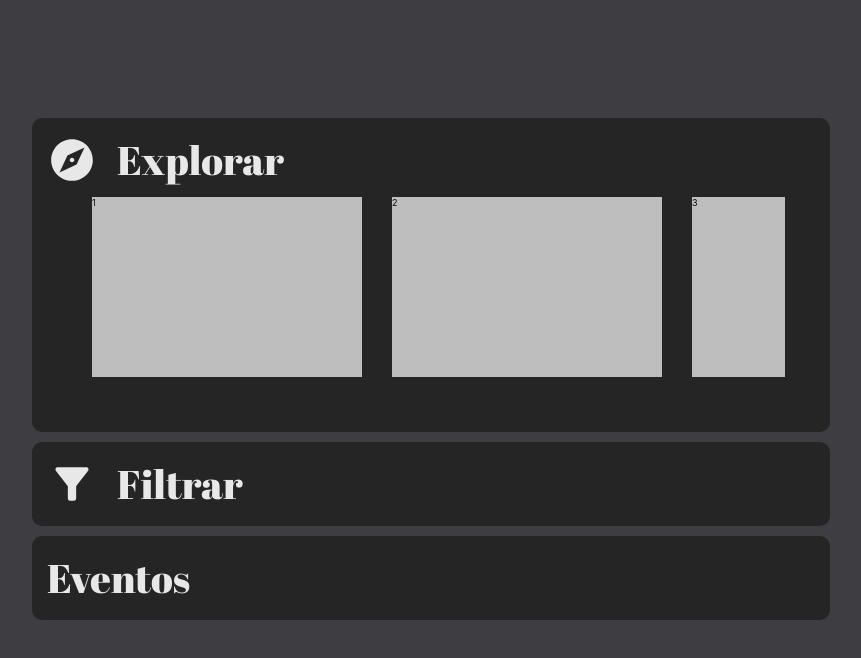
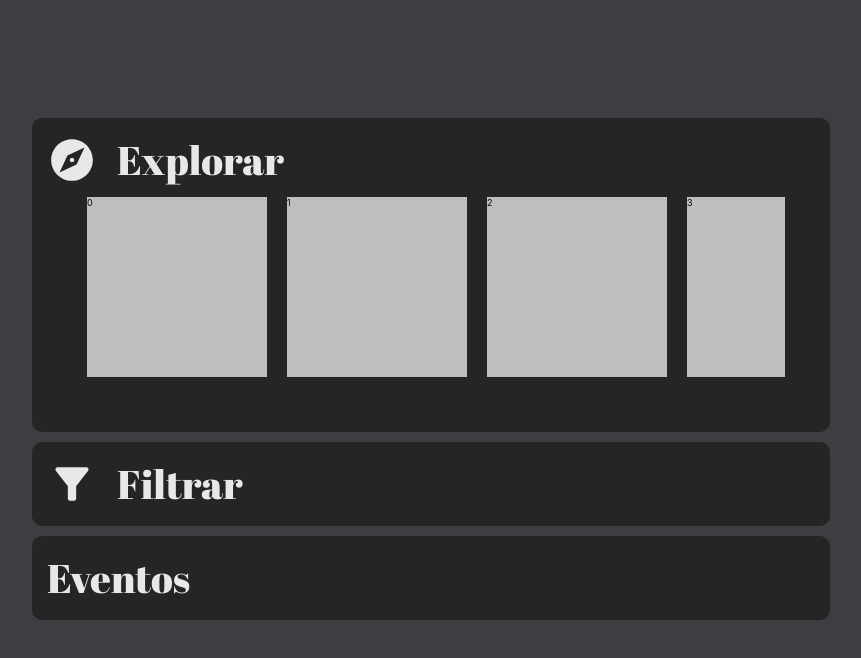
Before and after one commit to lucasouzamil/agitae-frontend, a React (Create React App) app in the folder agitae-app/: page / in a window 1280 px wide. Shown: the top 658 px of the page, without its empty margins (209-1070 px from the left). Built offline with nearby package versions, Linux system fonts and the light colour scheme.

Commit message:
estilizando item no scroll quando clica

```diff
--- a/agitae-app/src/components/main/components/scrollrow/index.js
+++ b/agitae-app/src/components/main/components/scrollrow/index.js
@@ -5,7 +5,6 @@ import KeyboardArrowRightIcon from '@mui/icons-material/KeyboardArrowRight';
 
 export default function ScrollRow(props) {
     const [scrollX, setScrollX] = useState(0);
-
     const [widthItem, setItemWidth] = useState(null);
     const [nItens, setNItens] = useState(null);
     const [widthScrollViewArea, setWidthScrollViewArea] = useState(null);
@@ -18,7 +17,7 @@ export default function ScrollRow(props) {
     }, []);
 
     const calcSizeItemList = () => {
-        const item = document.getElementById("teste");
+        const item = document.getElementById("0");
         const itensList = document.getElementById("item--list");
         const scrollRowListArea = document.getElementById("scrollRow--listarea");
         if (item && itensList) {
@@ -30,25 +29,39 @@ export default function ScrollRow(props) {
         return [null, null, null];
     };
 
-
-    console.log('');
-
     const handleLeftArrow = () => {
-        if (scrollX + widthItem > 0) {
-            setScrollX(scrollX);
-        } else (
-            setScrollX(scrollX + widthItem)
-        );
-        console.log('Margem: ' + scrollX + ' Largura total: ' + (nItens * widthItem));
+        let x = Math.round(scrollX + widthItem);
+        if (x > 0) {
+            x = 0;
+        }
+        setScrollX(x);
     };
 
     const handleRightArrow = () => {
-        if (Math.abs(scrollX + widthItem) > ((nItens * widthItem) - widthScrollViewArea)) {
-            setScrollX(scrollX);
-        } else (
-            setScrollX(scrollX - widthItem)
-        );
-        console.log('Margem: ' + Math.abs(scrollX+widthItem) + ' Largura:' + ((nItens * widthItem) - widthScrollViewArea));
+        let x = scrollX - Math.round(widthItem);
+        let listW = nItens * widthItem;
+        console.log(Math.abs(widthScrollViewArea - listW) + ' > ' + Math.abs(x));
+        if (Math.abs(widthScrollViewArea - listW) < Math.abs(x)) {
+            x = (widthScrollViewArea - listW);
+        }
+        setScrollX(x);
+    };
+
+    const changeMe = (event) => {
+        const selectedId = event.currentTarget.id;
+        console.log(typeof(selectedId));
+        for (let i = 0; i <= (nItens - 1); i++) {
+            let item = document.getElementById(i);
+            if (i.toString() === selectedId){
+                item.style.scale = "1";
+                item.style.opacity = "1";
+            } else{
+                item.style.scale = "0.9";
+                item.style.opacity = "0.7";
+            }
+        }
+
+
     };
 
     return (
@@ -59,13 +72,27 @@ export default function ScrollRow(props) {
             <div className="scrollRow--listarea" id="scrollRow--listarea">
                 <div className="scrollRow--list" style={{ marginLeft: scrollX }}>
                     <div className="item--list" id="item--list">
-                        <div className="item" id="teste"><div className="teste">1</div></div>
-                        <div className="item"><div className="teste">2</div></div>
-                        <div className="item"><div className="teste">3</div></div>
-                        <div className="item"><div className="teste">4</div></div>
-                        <div className="item"><div className="teste">5</div></div>
-                        <div className="item"><div className="teste">6</div></div>
-                        <div className="item"><div className="teste">7</div></div>
+                        <div className="item" id="0" onClick={changeMe}>
+                            <div className="teste">0</div>
+                        </div>
+                        <div className="item" id="1" onClick={changeMe}>
+                            <div className="teste">1</div>
+                        </div>
+                        <div className="item" id="2" onClick={changeMe}>
+                            <div className="teste">2</div>
+                        </div>
+                        <div className="item" id="3" onClick={changeMe}>
+                            <div className="teste">3</div>
+                        </div>
+                        <div className="item" id="4" onClick={changeMe}>
+                            <div className="teste">4</div>
+                        </div>
+                        <div className="item" id="5" onClick={changeMe}>
+                            <div className="teste">5</div>
+                        </div>
+                        <div className="item" id="6" onClick={changeMe}>
+                            <div className="teste">6</div>
+                        </div>
                     </div>
                 </div>
             </div>
--- a/agitae-app/src/components/main/components/scrollrow/scrollrow.css
+++ b/agitae-app/src/components/main/components/scrollrow/scrollrow.css
@@ -20,7 +20,7 @@
 
 .item {
     display: inline-block;
-    transform: scale(0.9);
+    scale: 0.9;
     opacity: 0.7;
     transition: all 0.2s ease;
     cursor: pointer;
@@ -29,13 +29,13 @@
 }
 
 .item:hover {
-    transform: scale(1);
+    scale: 1;
     opacity: 1;
 }
 
 .teste {
     height: 200px;
-    width: 300px;
+    width: 200px;
     background-color: white;
 }
 
```
